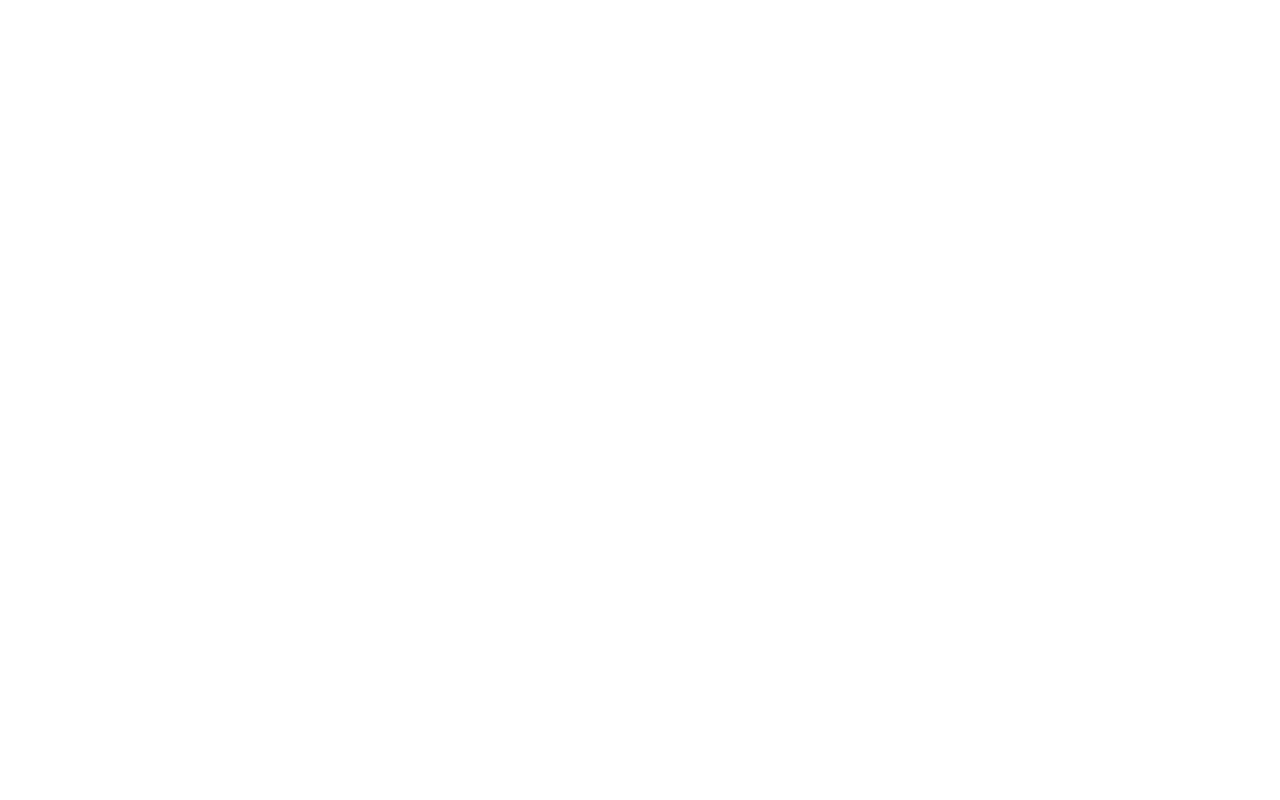
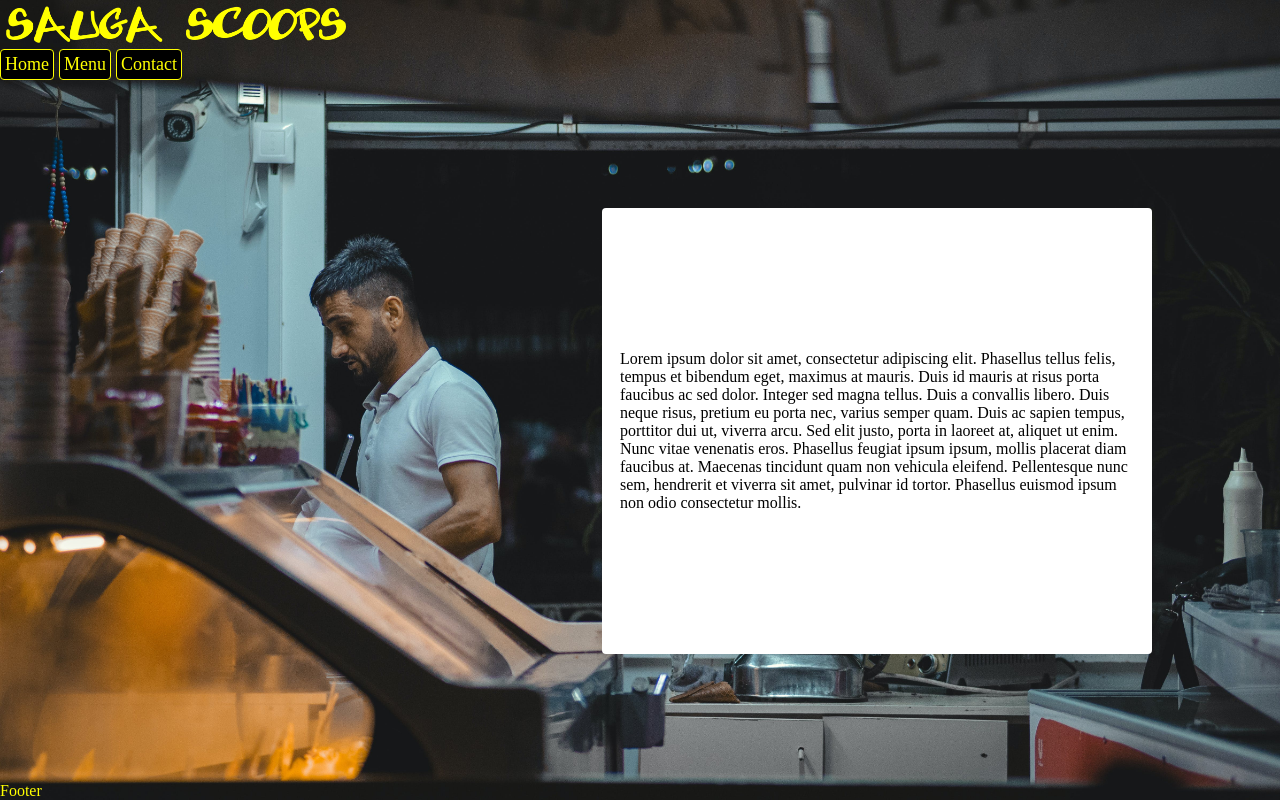
Before and after one commit to jooo-lee/sauga-scoops, a website built with webpack: page src/index.html in a window 1280 px wide. Built offline with nearby package versions, Linux system fonts and the light colour scheme.

Commit message:
Hard-code basic homepage

```diff
--- a/src/index.html
+++ b/src/index.html
@@ -3,9 +3,128 @@
     <head>
         <meta charset="UTF-8" />
         <meta name="viewport" content="width=device-width, initial-scale=1.0" />
-        <title>Restaurant Page</title>
+        <title>Sauga Scoops</title>
+        <style>
+            * {
+                margin: 0;
+                padding: 0;
+                box-sizing: border-box;
+            }
+
+            html,
+            body {
+                height: 100%;
+            }
+
+            body {
+                background-image: url("background-img.jpg");
+                background-size: cover;
+                background-attachment: fixed;
+                background-repeat: no-repeat;
+                background-position: right 0;
+
+                display: flex;
+                flex-direction: column;
+            }
+
+            header {
+                padding: 6px;
+            }
+
+            h1 {
+                text-indent: -9999px;
+                background: url(logo.png) no-repeat top left;
+                background-size: contain;
+            }
+
+            li {
+                background-color: black;
+                border: 1px solid #ffff00;
+                border-radius: 4px;
+                padding: 4px;
+            }
+
+            li a {
+                font-size: 18px;
+                text-decoration: none;
+                color: #ffff00;
+            }
+
+            nav ul {
+                list-style-type: none;
+                display: flex;
+                gap: 5px;
+            }
+
+            #content {
+                flex: 1;
+
+                display: flex;
+                justify-content: end;
+            }
+
+            #info-container {
+                background-color: white;
+                width: min(550px, 80%);
+                margin: 10vw 10vw 10vw 0;
+                padding: 18px;
+                border-radius: 4px;
+
+                display: flex;
+                flex-direction: column;
+                justify-content: center;
+            }
+
+            footer {
+                color: #ffff00;
+                margin-top: auto;
+            }
+        </style>
     </head>
     <body>
-        <div id="content"></div>
+        <header>
+            <h1>Sauga Scoops</h1>
+        </header>
+        <nav>
+            <ul>
+                <li><a href="#">Home</a></li>
+                <li><a href="#">Menu</a></li>
+                <li><a href="#">Contact</a></li>
+            </ul>
+        </nav>
+        <div id="content">
+            <div id="info-container">
+                <p>
+                    Lorem ipsum dolor sit amet, consectetur adipiscing elit.
+                    Phasellus tellus felis, tempus et bibendum eget, maximus at
+                    mauris. Duis id mauris at risus porta faucibus ac sed dolor.
+                    Integer sed magna tellus. Duis a convallis libero. Duis
+                    neque risus, pretium eu porta nec, varius semper quam. Duis
+                    ac sapien tempus, porttitor dui ut, viverra arcu. Sed elit
+                    justo, porta in laoreet at, aliquet ut enim. Nunc vitae
+                    venenatis eros. Phasellus feugiat ipsum ipsum, mollis
+                    placerat diam faucibus at. Maecenas tincidunt quam non
+                    vehicula eleifend. Pellentesque nunc sem, hendrerit et
+                    viverra sit amet, pulvinar id tortor. Phasellus euismod
+                    ipsum non odio consectetur mollis.
+                </p>
+
+                <!-- <p>
+                    Donec dui magna, rutrum vitae quam eget, iaculis
+                    pellentesque neque. Mauris gravida, turpis vitae blandit
+                    facilisis, eros quam accumsan quam, non suscipit justo
+                    libero molestie orci. Proin cursus sollicitudin mauris vel
+                    ultrices. Cras odio risus, vulputate in enim id, ullamcorper
+                    pellentesque velit. Donec a nibh euismod, tempus turpis vel,
+                    venenatis ex. Sed dui nunc, viverra at sollicitudin at,
+                    facilisis quis mauris. Vivamus id est nec elit facilisis
+                    suscipit. Phasellus a tincidunt lectus, et tincidunt elit.
+                    Donec consequat placerat eleifend. Aenean commodo magna sed
+                    diam congue finibus. Cras ut nibh lobortis sapien fringilla
+                    sodales vitae a nunc.
+                </p> -->
+            </div>
+        </div>
+        <footer>Footer</footer>
     </body>
 </html>
```
Also changed, not shown: src/background-img.jpg (added), src/logo.png (added).
